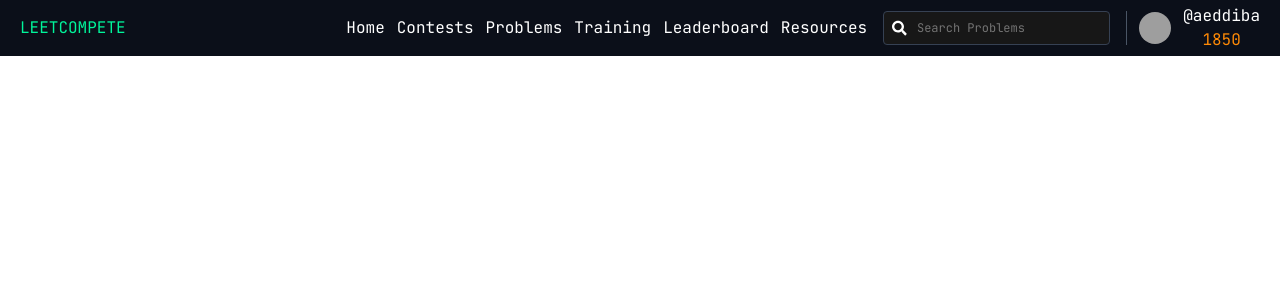
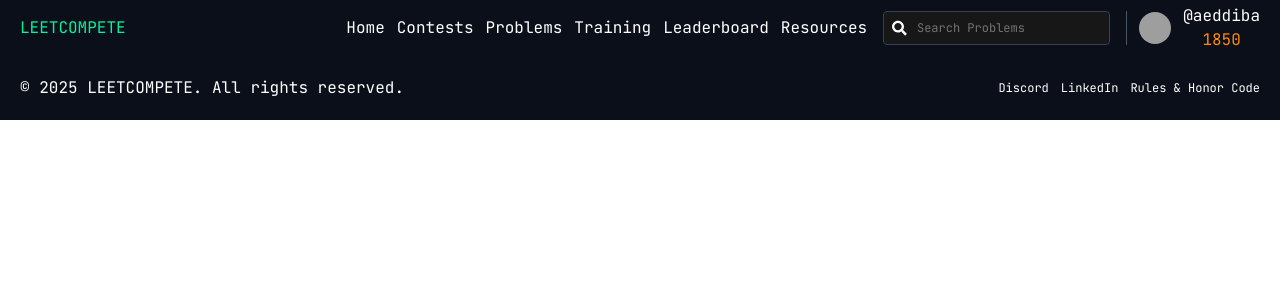
Before and after one commit to LEETCOMPETE/LEETCOMPETE, a Next.js app in the folder client/: page / in a window 1280 px wide. Shown: the top 300 px of the page. Built offline with nearby package versions, Linux system fonts and the light colour scheme; grey boxes are pictures that could not be loaded.

Commit message:
feat: add footer section

```diff
--- a/client/app/page.tsx
+++ b/client/app/page.tsx
@@ -6,6 +6,7 @@ export default function Home() {
 	return (
 		<>
 			<Header />
+			<Footer />
 		</>
 	);
 }
--- /dev/null
+++ b/client/components/Footer.tsx
@@ -0,0 +1,21 @@
+import Link from "next/link";
+import { Container } from "./Container";
+
+const links = [
+	{ name: 'Discord', href: 'https://discord.com' },
+	{ name: 'LinkedIn', href: 'https://linkedin.com' },
+	{ name: 'Rules & Honor Code', href: '/rules' },
+]
+
+export default function Footer() {
+	return (
+		<footer className="bg-neutral text-white">
+			<Container className="flex flex-wrap py-5 max-lg:text-center justify-between items-center">
+				<p>© 2025 LEETCOMPETE. All rights reserved.</p>
+				<div className="flex  gap-3 text-xs">
+					{links.map(el => <Link key={el.href} target="_blank" href={el.href}>{el.name}</Link>)}
+				</div>
+			</Container>
+		</footer>
+	)
+}
```
